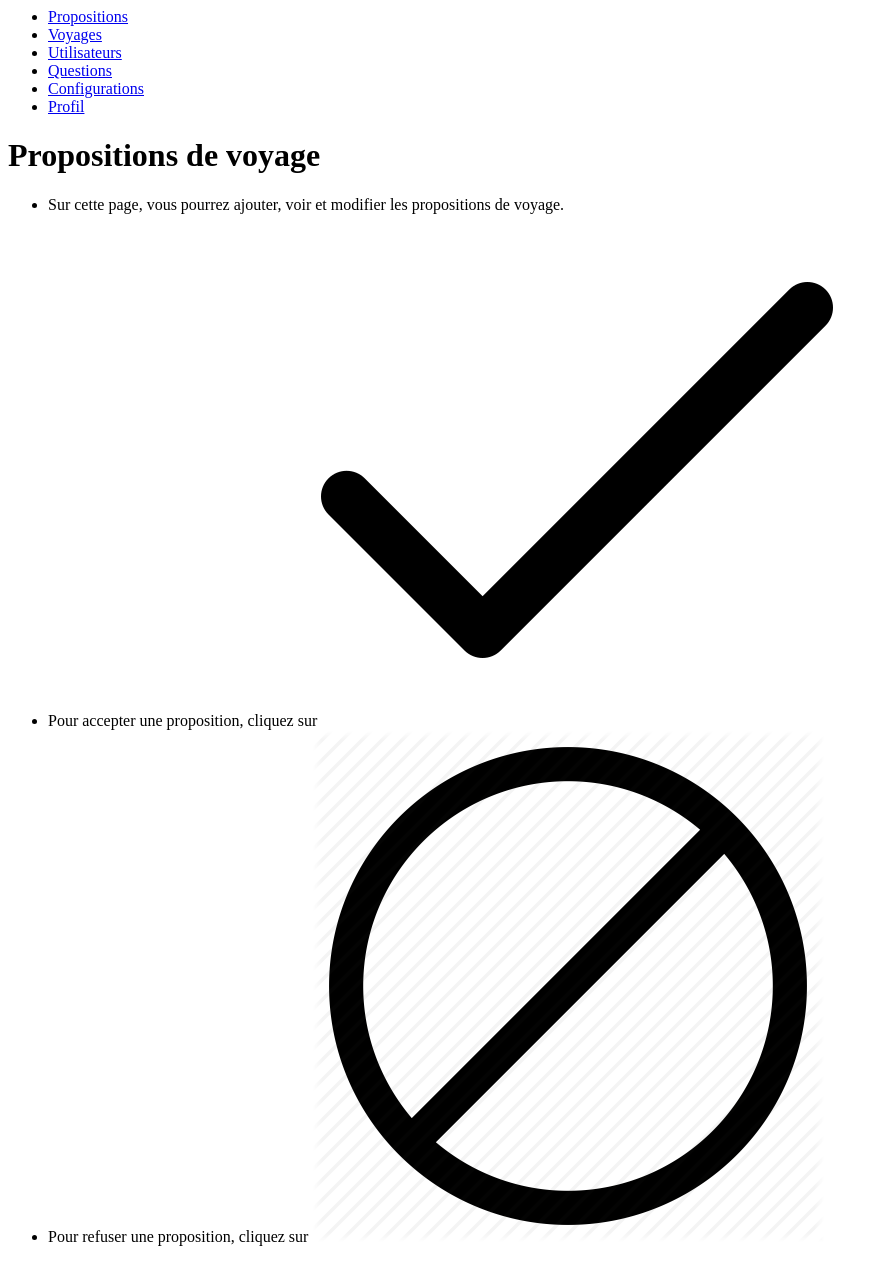
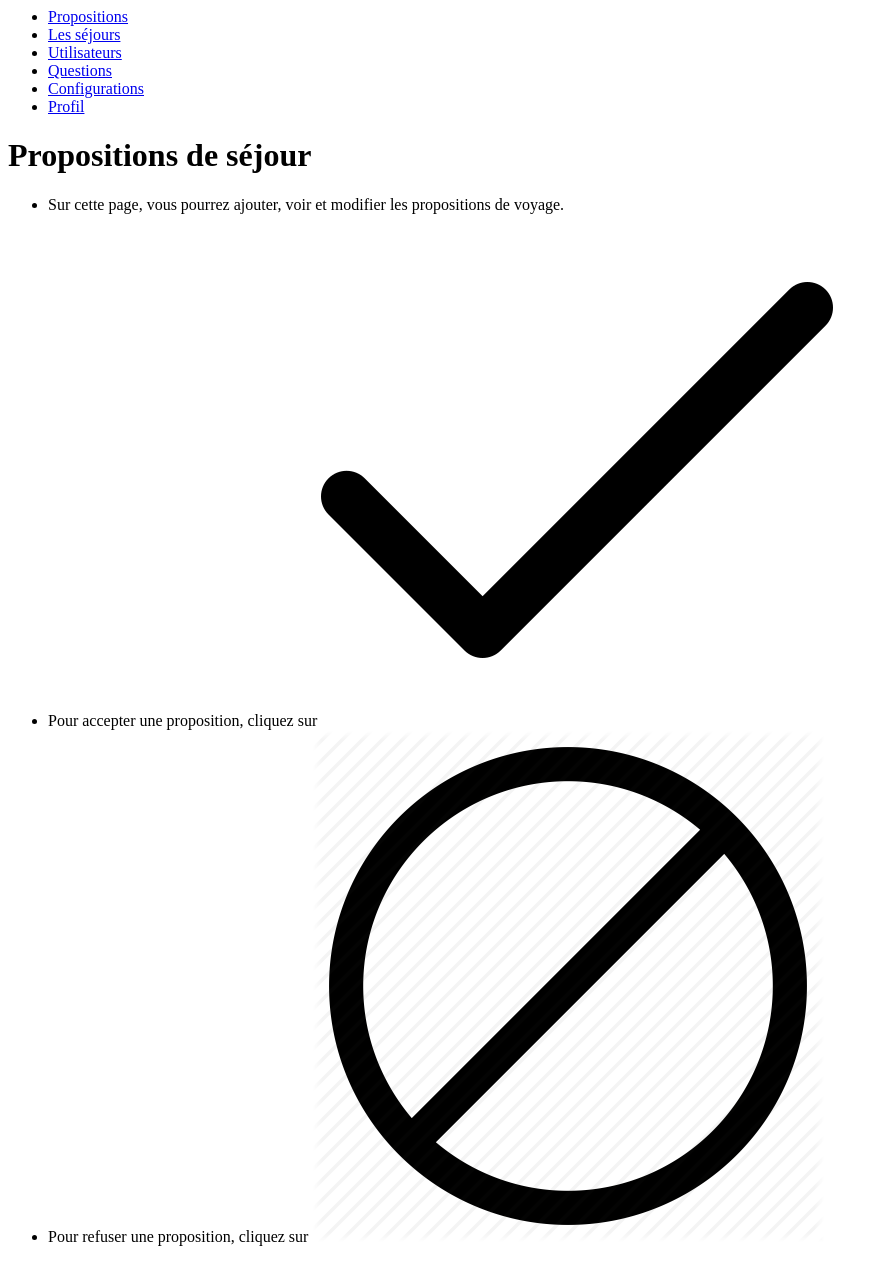
Before and after one commit to SilverPh0ton/ImplantationInternational, a PHP site: template View/Noauth/tutoriel.php in a window 1280 px wide. Shown: the top 1265 px of the page, without its empty margins (0-888 px from the left). Run offline with PHP 8.4, Linux system fonts and the light colour scheme; the template is opened without the code that fills it, so the values that code supplies are empty; some libraries are stand-ins or nearby versions.

Commit message:
commit....?

```diff
--- a/View/Noauth/Tutoriel/tutoriel-admin.php
+++ b/View/Noauth/Tutoriel/tutoriel-admin.php
@@ -6,7 +6,7 @@
                 <a class="nav-link" href="#section5">Propositions</a>
             </li>
             <li class="nav-item">
-                <a class="nav-link active" href="#section1">Voyages</a>
+                <a class="nav-link active" href="#section1">Les séjours</a>
             </li>
             <li class="nav-item">
                 <a class="nav-link" href="#section2">Utilisateurs</a>
@@ -26,7 +26,7 @@
     </nav>
     <div>
         <div id="section5" class="section">
-            <h1>Propositions de voyage</h1>
+            <h1>Propositions de séjour</h1>
             <ul>
                 <li>Sur cette page, vous pourrez ajouter, voir et modifier les propositions de voyage. </li>
 
@@ -34,7 +34,7 @@
                 <li>Pour refuser une proposition, cliquez sur <img data-toggle="modal" data-target="#myModal_refuse" alt="refuser icon" src="Ressource/img/ban-solid.png" class="images" data-placement = "top" title = "Refuser"></li>
                 <br>
                 <li>
-                    Pour voir la liste des propositions, cliquez sur « Propositions de voyage » de la barre de navigation.
+                    Pour voir la liste des propositions, cliquez sur « Propositions de séjour » de la barre de navigation.
                     <ul>
                         <li>Pour afficher plus d’utilisateurs par page, choisissez un nombre sous l’onglet « Afficher » en haut à gauche du tableau.</li>
                         <li>Vous pouvez changer de page en cliquant sur « Précédent » et « Suivant » ainsi que les chiffres, en bas à droite du tableau</li>
@@ -65,10 +65,10 @@
         </div>
 
         <div id="section1" class="section">
-            <h1>Voyages</h1>
+            <h1>Séjours de mobilité</h1>
             <ul>
                 <li>
-                    Pour voir la liste des voyages, cliquez sur « Voyages » de la barre de navigation.
+                    Pour voir la liste des voyages, cliquez sur « Séjours de mobilité » de la barre de navigation.
                     <ul>
                         <li>Si le voyage est en gris, c’est qu’il est désactivé.
                             <ul>
@@ -102,6 +102,11 @@
                         <li>Vous pouvez changer de page en cliquant sur « Précédent » et « Suivant » ainsi que les chiffres, en bas à droite du tableau</li>
                         <li>Pour rechercher un code spécifique, entrez le code sous « Recherche » en haut à droite du tableau</li>
                         <li>Pour générer des codes d’activation pour le voyage, cliquez sur « Générer des codes » en bas, à gauche du tableau. Dans cette page, entrez le nombre de codes nécessaire et cliquez sur « Générer »</li>
+                        <ul>
+                            <li><b>À noter:</b> Si un code est en noir, c'est qu'il n'a pas encore été utilisé par un étudiant ou un accompagnateur. Il sera donc inscrit  <b>Oui</b>  dans la colonne « Actif » du tableau. </li>
+                            <li><b>À noter:</b> Si un code est en gris, c'est qu'il a été utilisé par un étudiant ou un accompagnateur. Il sera donc inscrit  <b>Non</b>  dans la colonne « Actif » du tableau. </li>
+                        </ul>
+
                         <li>Pour revenir à la liste de codes existants, cliquez sur « Retour à la liste des codes existants »</li>
                         <li>Pour revenir aux voyages, cliquez sur « Revenir à la liste des voyages »</li>
                     </ul>
@@ -114,7 +119,7 @@
                         <li>Vous pouvez changer de page en cliquant sur « Précédent » et « Suivant » ainsi que les chiffres, en bas à droite du tableau.</li>
                         <li>Pour rechercher un utilisateur précis, entrez son nom d’utilisateur, son, prénom, son nom ou son type sous « Recherche » en haut à droite du tableau.</li>
                         <li>
-                            Toujours sur cette page, pour voir les formulaires pour chacun des utilisateurs, cliquez sur l’onglet <img alt="afficher icon" src="Ressource/img/eye.png" class="images" data-toggle="tooltip" data-placement = "top" title = "Afficher">
+                            Sur cette page, vous pouvez aussi voir les formulaires pour chacun des utilisateurs en cliquant sur l’onglet <img alt="afficher icon" src="Ressource/img/eye.png" class="images" data-toggle="tooltip" data-placement = "top" title = "Afficher">
                             <ul>
                                 <li>Les formulaires (remplit ou non) sont regroupés par catégorie. Pour les consulter, cliquez sur la catégorie.</li>
                             </ul>
@@ -174,7 +179,7 @@
                 <li>
                     Pour ajouter un utilisateur, cliquez sur le bouton « Ajouter un utilisateur » au page de la page
                     <ul>
-                        <li>Dans cette page, entrez le nom d’utilisateur, le mot de passe (que vous devez confirmer en le répétant dans la case à cet effet), choisissez le type de compte (étudiants, accompagnateurs, administrateur), le courriel, le nom, prénom, la date de naissance ainsi que le programme d’étude. Le numéro de téléphone est facultatif, mais recommandé</li>
+                        <li>Dans cette page, entrez le nom d’utilisateur, le mot de passe (que vous devez confirmer en le répétant dans la case à cet effet), choisissez le type de compte (étudiants, accompagnateurs, administrateur), le courriel, le nom, prénom, la date de naissance ainsi que le programme d’étude. Le numéro de téléphone est facultatif, mais recommandé.</li>
                         <ul>
                             <li> <b>À noter:</b>  s’il s’agit d’un membre du personnel administratif, choisir le programme « Personnel administratif ».</li>
                         </ul>
--- a/View/Noauth/Tutoriel/tutoriel-etu.php
+++ b/View/Noauth/Tutoriel/tutoriel-etu.php
@@ -3,7 +3,7 @@
     <nav class="col-sm-3" id="myScrollspy">
         <ul class="nav nav-pills flex-column">
             <li class="nav-item">
-                <a class="nav-link active" href="#section1">Voyages</a>
+                <a class="nav-link active" href="#section1">Les séjours</a>
             </li>
             <li class="nav-item">
                 <a class="nav-link" href="#section2">Profil</a>
@@ -13,10 +13,10 @@
     </nav>
     <div>
         <div id="section1" class="section">
-            <h1>Voyages</h1>
+            <h1>Séjours de mobilité</h1>
             <ul>
                 <li>
-                    Pour voir la liste des voyages, cliquez sur « Voyages » de la barre de navigation.
+                    Pour voir la liste des voyages, cliquez sur « Séjours de mobilité » de la barre de navigation.
                     <ul>
                         <li>Si le voyage est en gris, c’est qu’il est désactivé.
                             <ul>
```
Also changed, not shown: View/Noauth/Tutoriel/tutoriel-acomp.php (+6 -6 lines).
